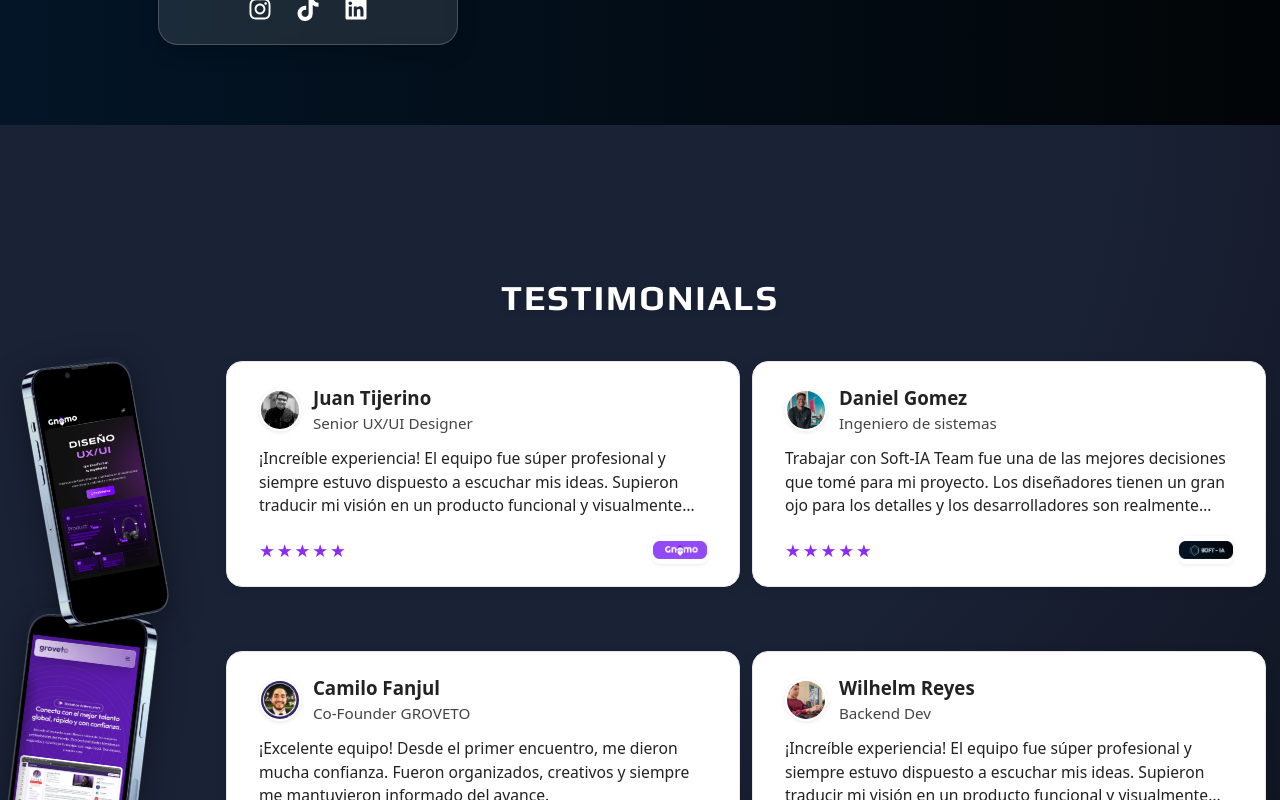
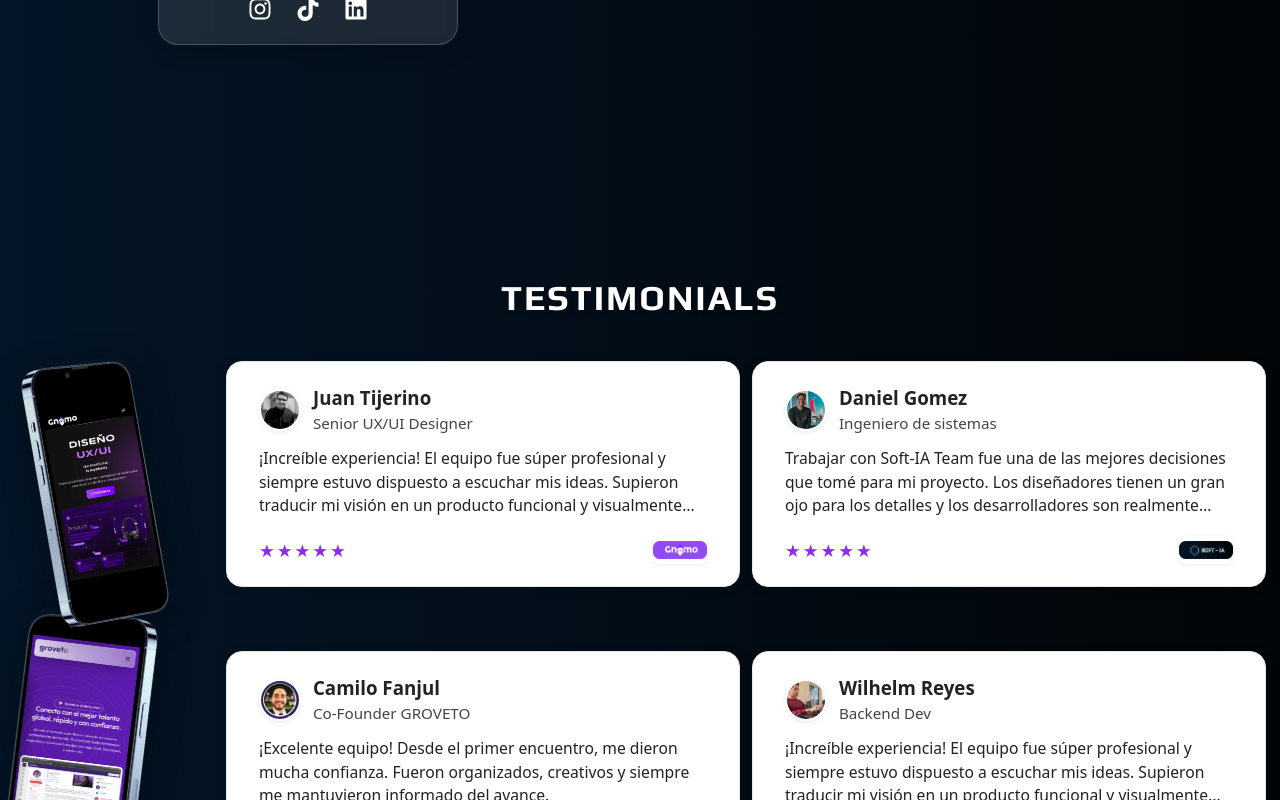
Before and after one commit to GioX-16/SOFT-IA_WEB, a React (Vite) app in the folder SoftiWeb/: page / in a window 1280 px wide. Shown: the part 2760-3560 px from the top of the page. Built offline with nearby package versions, Linux system fonts and the light colour scheme.

Commit message:
Background añadido

```diff
--- a/SoftiWeb/src/Components/Testimonials.tsx
+++ b/SoftiWeb/src/Components/Testimonials.tsx
@@ -118,7 +118,7 @@ const styles = {
     section: {
         width: '100%',
         minHeight: '100vh',
-        background: 'radial-gradient(ellipse at top left, #1a2236 60%, #0d101a 100%)',
+        background: 'linear-gradient(to right, #031527, #020507)',
         padding: '60px 0',
         display: 'flex',
         flexDirection: 'column' as const,
```
